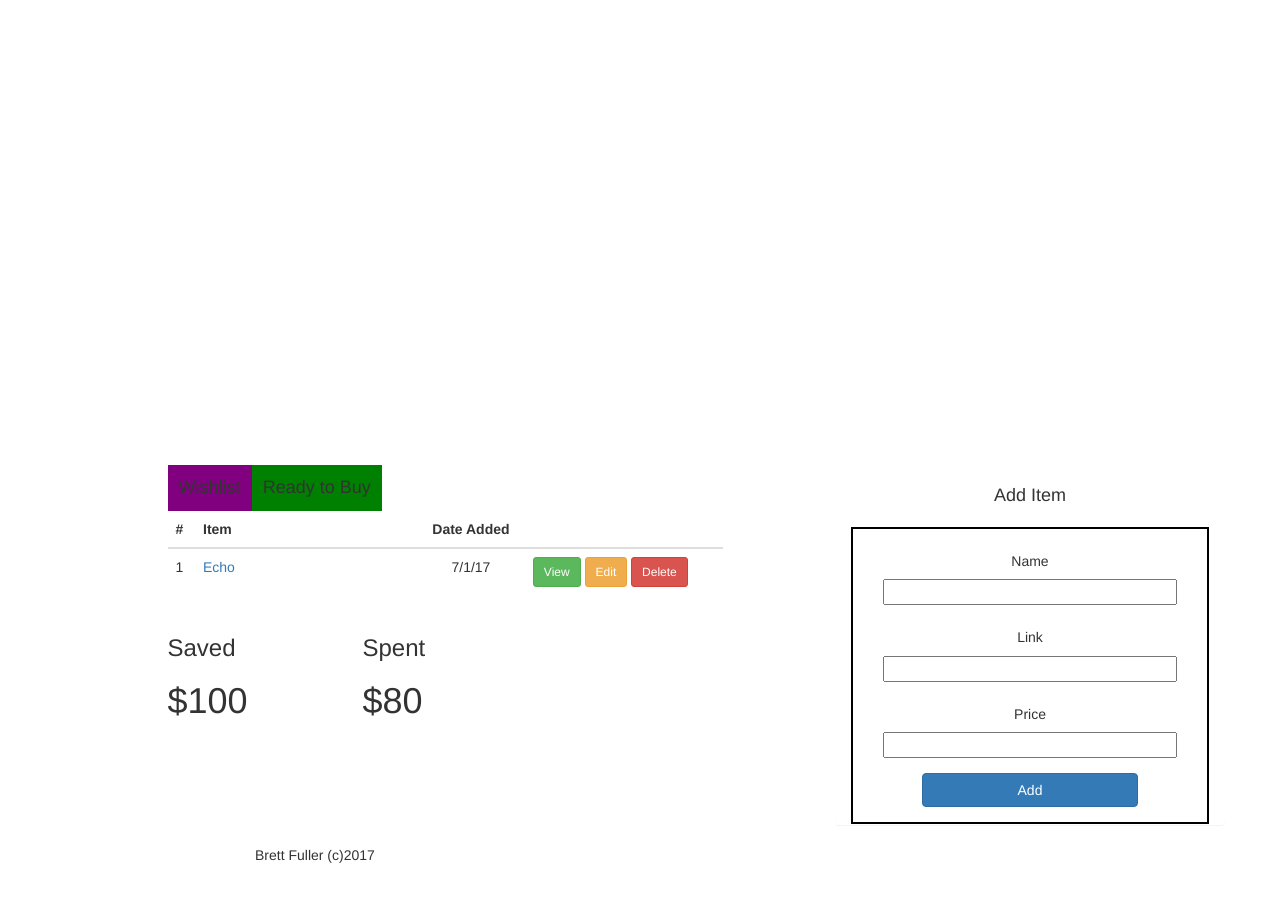
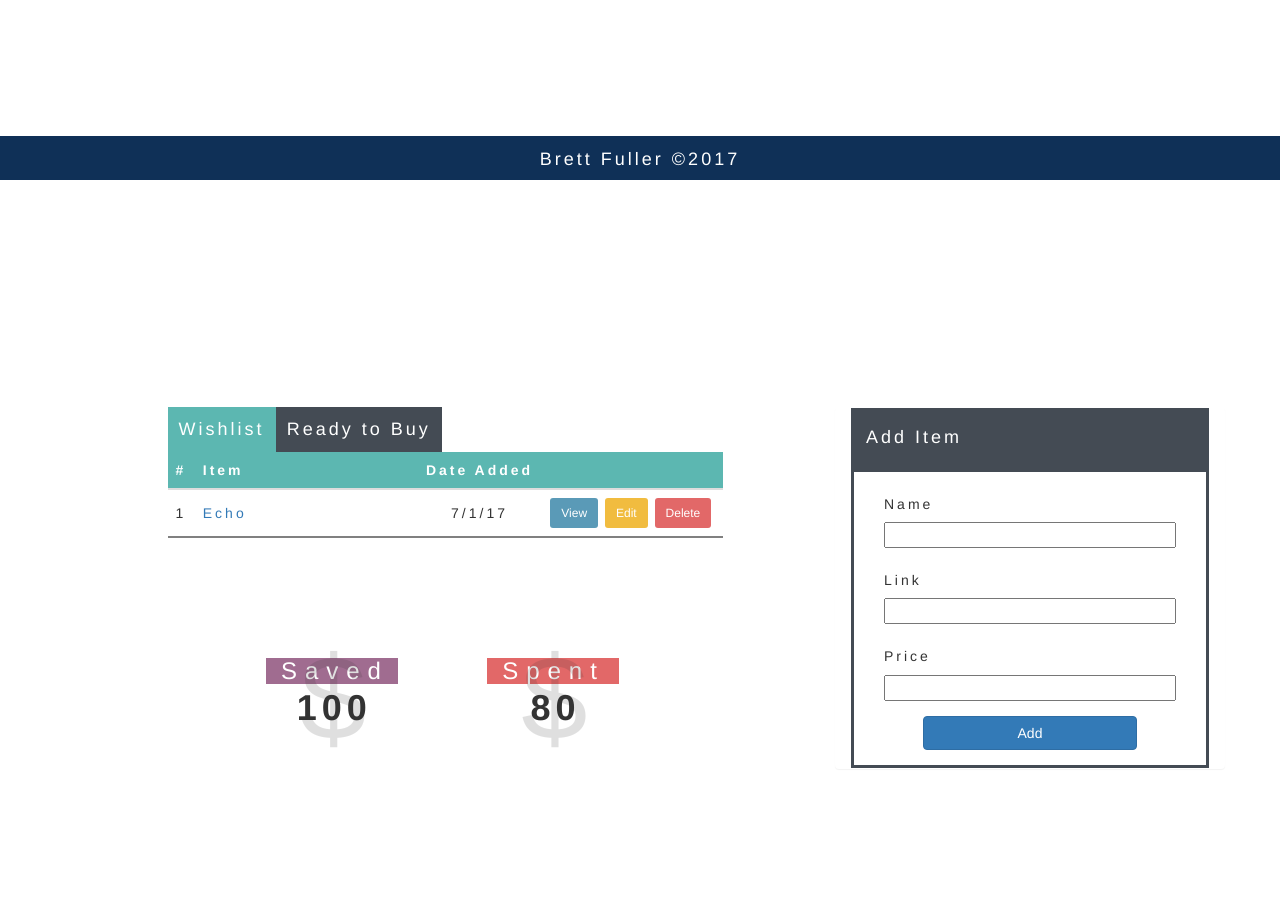
Before and after one commit to bfuller123/wishlist-app, a plain HTML site: page index.html in a window 1280 px wide. Shown: the part 620-1522 px from the top of the page. Before the commit the page ends 1495 px from the top, so only its background shows below. Drawn offline with nearby package versions, Linux system fonts and the light colour scheme; a script that the page names is missing.

Commit message:
edited styling

```diff
--- a/css/master.css
+++ b/css/master.css
@@ -1,5 +1,63 @@
+/**************color pallette*************
+green: #5CB7B1;
+gray: #444B54;
+red: #E26868;
+yellow: #F1BC3F;
+purple: #A06C90;
+blue: #5A9AB7;
+navy: #050F15;
+white: #ffffff;
+*****************************************/
+
+body {
+  letter-spacing: 3px;
+}
+
+/****************************************/
+/**************Backgrounds***************/
+/****************************************/
+.navy-bkg{
+  background-color: #0F3057;
+  color: #ffffff;
+}
+
+.red-bkg{
+  background-color: #E26868;
+  color: #ffffff;
+}
+
+.green-bkg{
+  background-color: #5CB7B1;
+  color: #ffffff;
+}
+
+.gray-bkg {
+  background-color: #444B54;
+  color: #ffffff;
+}
+
+.yellow-bkg {
+  background-color: #F1BC3F;
+  color: #ffffff;
+}
+
+.purple-bkg {
+  background-color: #A06C90;
+  color: #ffffff;
+}
+
+.blue-bkg {
+  background-color: #5A9AB7;
+  color: #ffffff;
+}
+
+
+/****************************************/
+/*****************Welcome****************/
+/****************************************/
+
 .jumbotron {
-  margin: 13% 0 45% 0;
+  margin: 13% 0 40% 0;
   text-align: center;
 }
 
@@ -11,17 +69,29 @@
   margin-bottom: 8%;
 }
 
+
+/*****************************************/
+/***************Page Body*****************/
+/*****************************************/
+
+.wishlist-area {
+  margin-bottom: 27%;
+}
+
+
+/**************Wishlist Table**************/
+
 .wishlist-button, .buy-button {
   float: left;
   padding: 0.5% 2%;
 }
 
-.wishlist-button {
-  background-color: purple;
+.table {
+  margin-bottom: 18%;
 }
 
-.buy-button {
-  background-color: green;
+tbody {
+  border-bottom: 2px solid gray;
 }
 
 .item-date {
@@ -32,8 +102,64 @@
   width: 40%;
 }
 
-.panel {
+
+/**********Saved // Spent************/
+
+.saved-spent-area {
+  display: flex;
+  flex-wrap: wrap;
+  justify-content: space-around;
+}
+
+.head {
   text-align: center;
+  width: 110%;
+  margin-left: -6.8%;
+}
+
+.head > h3 {
+  letter-spacing: 8px;
+}
+
+.spent-box > h1, .saved-box > h1 {
+  letter-spacing: 5px;
+  margin-top: -5%;
+  font-weight: bolder;
+}
+
+.saved-box, .spent-box {
+  border-radius: 8%;
+  text-align: center;
+  position: relative;
+  min-width: 150px;
+}
+
+.spent-box:hover {
+  font-weight: bolder;
+}
+
+.saved-box:hover {
+  font-weight: bolder;
+}
+
+.dollar-sign {
+  font-size: 850%;
+  position: absolute;
+  left: 27%;
+  top: -25%;
+  z-index: 0;
+  opacity: 0.15;
+}
+
+
+/************Add Item**************/
+
+.panel-heading {
+  border-radius: 0px !important;
+}
+
+.panel-body {
+  border: 3px solid #444B54;
 }
 
 form {
@@ -49,7 +175,18 @@ form > button {
   width: 250%;
 }
 
+td {
+  vertical-align: middle !important;
+}
+
+/**********************************/
+/**************Footer**************/
+/**********************************/
+
 .footer {
-  /*background-color: black;
-  color: white;*/
+  position: fixed;
+  text-align: center;
+  padding-top: 0.3%;
+  bottom: 0;
+  width: 100%;
 }
--- a/index.html
+++ b/index.html
@@ -1,5 +1,6 @@
 <!DOCTYPE html>
 <html lang="en">
+
 <head>
   <meta charset="UTF-8">
   <meta name="viewport" content="width=device-width, initial-scale=1.0">
@@ -9,33 +10,38 @@
   <link rel="stylesheet" href="css/master.css">
   <title>Wishful Thinking</title>
 </head>
+
 <body>
   <div class="container">
     <div class="row">
-      <div class="jumbotron col-xs-12">
+      <div class="jumbotron purple-bkg col-xs-12">
         <h1>Wishful Thinking</h1>
         <h4>For those times you just aren't sure that you want the item</h4>
         <div class="login-buttons">
-          <button class="btn btn-lg btn-primary">Sign Up</button>
-          <button class="btn btn-lg btn-primary">Sign In</button>
-          <button class="btn btn-lg btn-warning">Tour</button>
+          <button class="btn btn-lg yellow-bkg">Sign Up</button>
+          <button class="btn btn-lg gray-bkg">Sign In</button>
+          <button class="btn btn-lg green-bkg">Tour</button>
         </div>
       </div>
+
+      <!-- TODO: Make header navbar that is sticky and only appears at certain point -->
+
+      <!-- wishlist area -->
       <div class="wishlist-area col-xs-6 col-xs-offset-1">
         <div class="row">
           <div class="col-xs-12 table-responsive">
             <!-- button for wishlist and button for ready to buy -->
             <caption class="table-title">
-                <div class="wishlist-button">
+              <div class="wishlist-button green-bkg">
                 <h4>Wishlist</h4>
               </div>
-                <div class="buy-button">
+              <div class="buy-button gray-bkg">
                 <h4>Ready to Buy</h4>
               </div>
             </caption>
             <!-- table for wishlist items // ready to buy -->
               <table class="table">
-              <thead>
+                <thead class="green-bkg">
                   <th>#</th>
                   <th>Item</th>
                   <th class="item-date">Date Added</th>
@@ -47,9 +53,9 @@
                     <td class="item-name"><a target="_blank" href="https://www.amazon.com/Amazon-Echo-Bluetooth-Speaker-with-Alexa-Black/dp/B00X4WHP5E/ref=sr_1_1?ie=UTF8&qid=1499742737&sr=8-1&keywords=alexa">Echo</a></td>
                     <td class="item-date">7/1/17</td>
                     <td class="item-buttons">
-                    <button type="button" class="btn btn-sm btn-success">View</button>
-                    <button type="button" class="btn btn-sm btn-warning">Edit</button>
-                    <button type="button" class="btn btn-sm btn-danger">Delete</button>
+                      <button type="button" class="btn btn-sm blue-bkg">View</button>
+                      <button type="button" class="btn btn-sm yellow-bkg">Edit</button>
+                      <button type="button" class="btn btn-sm red-bkg">Delete</button>
                     </td>
                   </tr>
                 </tbody>
@@ -57,14 +63,20 @@
           </div>
         </div>
         <!-- area for money spent //  area for money saved -->
-        <div class="row">
-          <div class="col-xs-4">
-            <h3>Saved</h3>
-            <h1>$100</h1>
+        <div class="row saved-spent-area">
+          <div class="col-xs-3 saved-box">
+            <div class="head purple-bkg">
+              <h3>&nbsp;Saved&nbsp;&nbsp;</h3>
             </div>
-          <div class="col-xs-4">
-            <h3>Spent</h3>
-            <h1>$80</h1>
+              <p class="dollar-sign">$</p>
+              <h1>100</h1>
+          </div>
+          <div class="col-xs-3 spent-box">
+            <div class="head red-bkg">
+              <h3>&nbsp;Spent&nbsp;</h3>
+            </div>
+              <p class="dollar-sign">$</p>
+              <h1>80</h1>
           </div>
         </div>
       </div>
@@ -72,7 +84,7 @@
         <!-- form to add wishlist -->
         <!-- input for item name, link, price -->
         <!-- button to add -->
-        <div class="panel-heading">
+        <div class="panel-heading gray-bkg">
           <h4>Add Item</h4>
         </div>
         <form action="" class="form panel-body">
@@ -91,15 +103,26 @@
           <button class="btn btn-primary col-xs-8 col-xs-offset-2" id="add-button">Add</button>
         </form>
       </div>
-      <div class="row">
-        <footer class="footer col-xs-8 col-xs-offset-2">
-          <p>Brett Fuller (c)2017</p>
-        </footer>
     </div>
   </div>
-  </div>
+  <footer class="footer navy-bkg">
+    <h4>Brett Fuller &copy;2017</h4>
+  </footer>
 </body>
+
+<script src="https://www.gstatic.com/firebasejs/4.1.3/firebase.js"></script>
+<script>
+  // Initialize Firebase
+  var config = {
+    apiKey: "AIzaSyDhQX1Iir_jtXK-a35PZm9fFh623BJpprM",
+    authDomain: "wishful-thinking.firebaseapp.com",
+    databaseURL: "https://wishful-thinking.firebaseio.com",
+    projectId: "wishful-thinking",
+    storageBucket: "",
+    messagingSenderId: "202636725893"
+  };
+  firebase.initializeApp(config);
+</script>
 <script src="https://code.jquery.com/jquery-3.1.1.slim.min.js" integrity="sha384-A7FZj7v+d/sdmMqp/nOQwliLvUsJfDHW+k9Omg/a/EheAdgtzNs3hpfag6Ed950n" crossorigin="anonymous"></script>
-<script src="https://cdnjs.cloudflare.com/ajax/libs/tether/1.4.0/js/tether.min.js" integrity="sha384-DztdAPBWPRXSA/3eYEEUWrWCy7G5KFbe8fFjk5JAIxUYHKkDx6Qin1DkWx51bBrb" crossorigin="anonymous"></script>
-<script src="https://maxcdn.bootstrapcdn.com/bootstrap/4.0.0-alpha.6/js/bootstrap.min.js" integrity="sha384-vBWWzlZJ8ea9aCX4pEW3rVHjgjt7zpkNpZk+02D9phzyeVkE+jo0ieGizqPLForn" crossorigin="anonymous"></script>
+
 </html>
```
Lines whose indentation alone changed are shown as unchanged.
